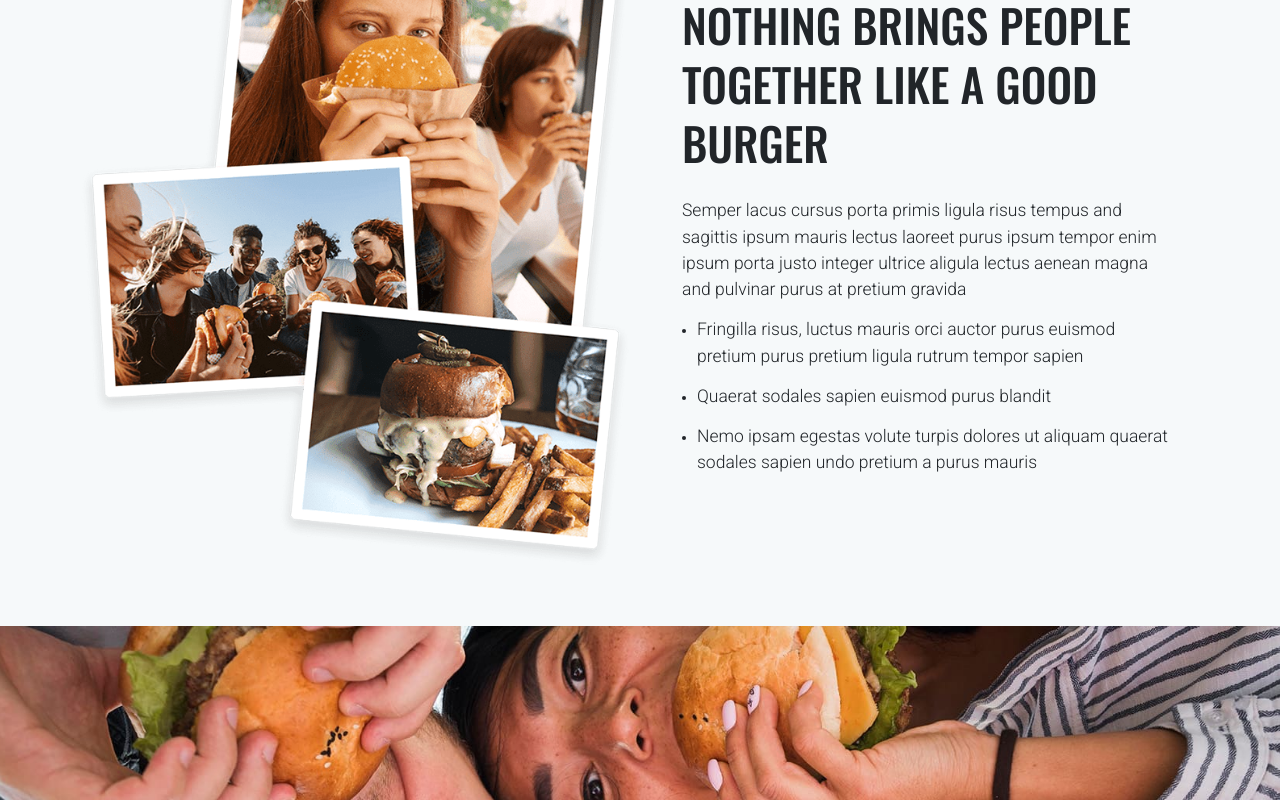
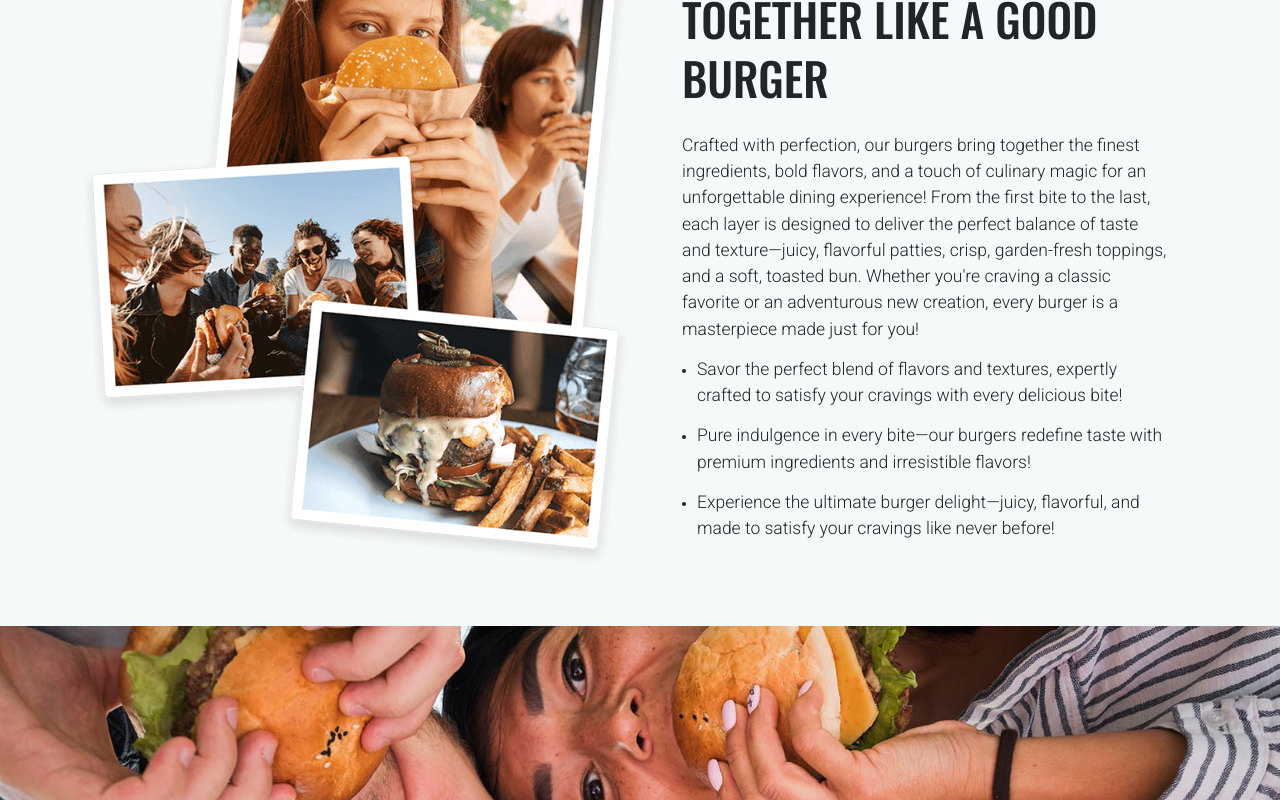
Before and after one commit to kanishkadz/QuickBites, a React (Create React App) app in the folder quick-bite/: page / in a window 1280 px wide. Shown: the part 3640-4440 px from the top of the page. Built offline with nearby package versions, Linux system fonts and the light colour scheme.

Commit message:
Update Section4.js

```diff
--- a/quick-bite/src/pages/Home/Section4.js
+++ b/quick-bite/src/pages/Home/Section4.js
@@ -14,25 +14,20 @@ function Section4() {
                         <Col lg={6} className="px-5">
                             <h2>Nothing brings people together like a good burger</h2>
                             <p>
-                                Semper lacus cursus porta primis ligula risus tempus and
-                                sagittis ipsum mauris lectus laoreet purus ipsum tempor enim
-                                ipsum porta justo integer ultrice aligula lectus aenean magna
-                                and pulvinar purus at pretium gravida
+                            Crafted with perfection, our burgers bring together the finest ingredients, bold flavors, and a touch of culinary magic for an unforgettable dining experience! From the first bite to the last, each layer is designed to deliver the perfect balance of taste and texture—juicy, flavorful patties, crisp, garden-fresh toppings, and a soft, toasted bun. Whether you're craving a classic favorite or an adventurous new creation, every burger is a masterpiece made just for you!
                             </p>
                             <ul>
                                 <li>
                                     <p>
-                                        Fringilla risus, luctus mauris orci auctor purus euismod
-                                        pretium purus pretium ligula rutrum tempor sapien
+                                    Savor the perfect blend of flavors and textures, expertly crafted to satisfy your cravings with every delicious bite!
                                     </p>
                                 </li>
                                 <li>
-                                    <p>Quaerat sodales sapien euismod purus blandit</p>
+                                    <p>Pure indulgence in every bite—our burgers redefine taste with premium ingredients and irresistible flavors!</p>
                                 </li>
                                 <li>
                                     <p>
-                                        Nemo ipsam egestas volute turpis dolores ut aliquam quaerat
-                                        sodales sapien undo pretium a purus mauris
+                                    Experience the ultimate burger delight—juicy, flavorful, and made to satisfy your cravings like never before!
                                     </p>
                                 </li>
                             </ul>
```
